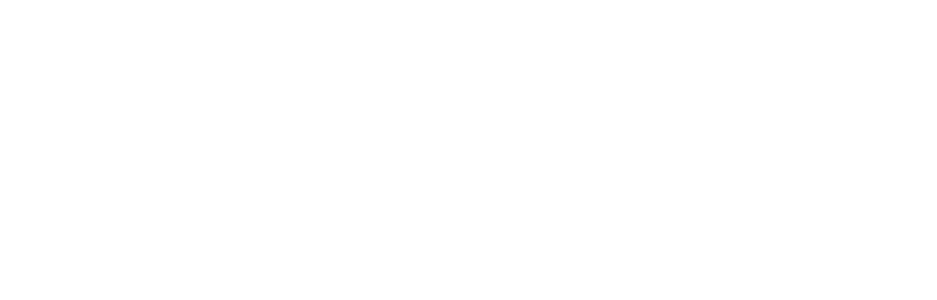
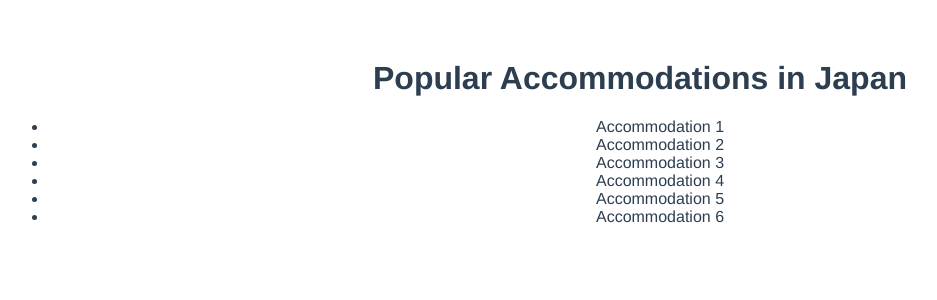
Before and after one commit to rngmatch/traveljapanproject, a Vue app: page /accommodations in a window 1280 px wide. Before the commit this address had no page. Shown: the top 300 px of the page, without its empty margins (0-937 px from the left). Built offline with nearby package versions, Linux system fonts and the light colour scheme.

Commit message:
added rest of public pages

```diff
--- a/src/router/router.js
+++ b/src/router/router.js
@@ -1,7 +1,9 @@
 import { createRouter, createWebHistory } from 'vue-router';
 import HomePage from '@/views/HomePage.vue';
-import CitiesPage from '../views/CitiesPage.vue'
-
+import CitiesPage from '@/views/CitiesPage.vue'
+import AttractionsPage from '@/views/AttractionsPage.vue'
+import AccommodationsPage from '@/views/AccommodationsPage.vue'
+import ReviewsPage from '@/views/ReviewsPage.vue'
 
 const routes = [
   {
@@ -14,6 +16,22 @@ const routes = [
     name: 'CitiesPage',
     component: CitiesPage
   },
+  {
+    path: '/attractions',
+    name: 'AttractionsPage',
+    component: AttractionsPage,
+  },
+  {
+  path: '/accommodations',
+  name: 'AccommodationsPage',
+  component: AccommodationsPage,
+},
+{
+  path: '/reviews',
+  name: 'ReviewsPage',
+  component: ReviewsPage,
+},
+
 ];
 
 const router = createRouter({
--- /dev/null
+++ b/src/views/AccommodationsPage.vue
@@ -0,0 +1,22 @@
+<template>
+    <div class="accommodations">
+      <h1>Popular Accommodations in Japan</h1>
+      <ul>
+        <li>Accommodation 1</li>
+        <li>Accommodation 2</li>
+        <li>Accommodation 3</li>
+        <li>Accommodation 4</li>
+        <li>Accommodation 5</li>
+        <li>Accommodation 6</li>
+      </ul>
+    </div>
+  </template>
+
+  <script>
+  export default {
+    name: "AccommodationsPage",
+  };
+  </script>
+
+  <style lang="postcss" scoped>
+  </style>
--- /dev/null
+++ b/src/views/AttractionsPage.vue
@@ -0,0 +1,22 @@
+<template>
+    <div class="attractions">
+      <h1>Popular Attractions in Japan</h1>
+      <ul>
+        <li>Attraction 1</li>
+        <li>Attraction 2</li>
+        <li>Attraction 3</li>
+        <li>Attraction 4</li>
+        <li>Attraction 5</li>
+        <li>Attraction 6</li>
+      </ul>
+    </div>
+  </template>
+
+  <script>
+  export default {
+    name: "AttractionsPage",
+  };
+  </script>
+
+  <style lang="postcss" scoped>
+  </style>
--- /dev/null
+++ b/src/views/ReviewsPage.vue
@@ -0,0 +1,16 @@
+<template>
+    <div>
+      <h1>Reviews</h1>
+      <p>Welcome to the Reviews page.</p>
+    </div>
+  </template>
+
+  <script>
+  export default {
+    name: "ReviewsPage",
+  };
+  </script>
+
+  <style lang="postcss" scoped>
+
+  </style>
```
